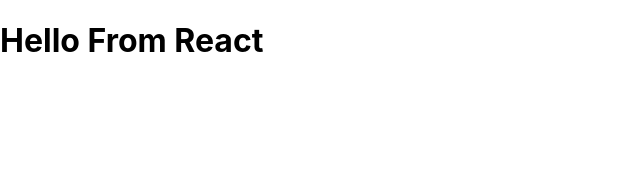
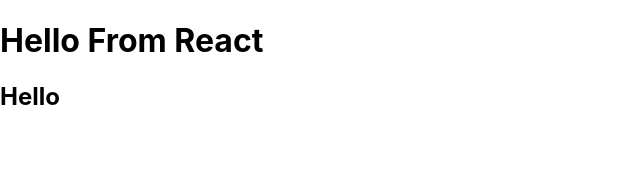
Before and after one commit to ga-watanabe/react-task-tracker, a React (Create React App) app: page / in a window 1280 px wide. Shown: the top 172 px of the page, without its empty margins (0-640 px from the left). Built offline with nearby package versions, Linux system fonts and the light colour scheme.

Commit message:
use fragment

```diff
--- a/src/App.js
+++ b/src/App.js
@@ -1,8 +1,9 @@
 function App() {
   return (
-    <div className="App">
+    <>
       <h1>Hello From React</h1>
-    </div>
+      <h2>Hello</h2>
+    </>
   );
 }
 
```
